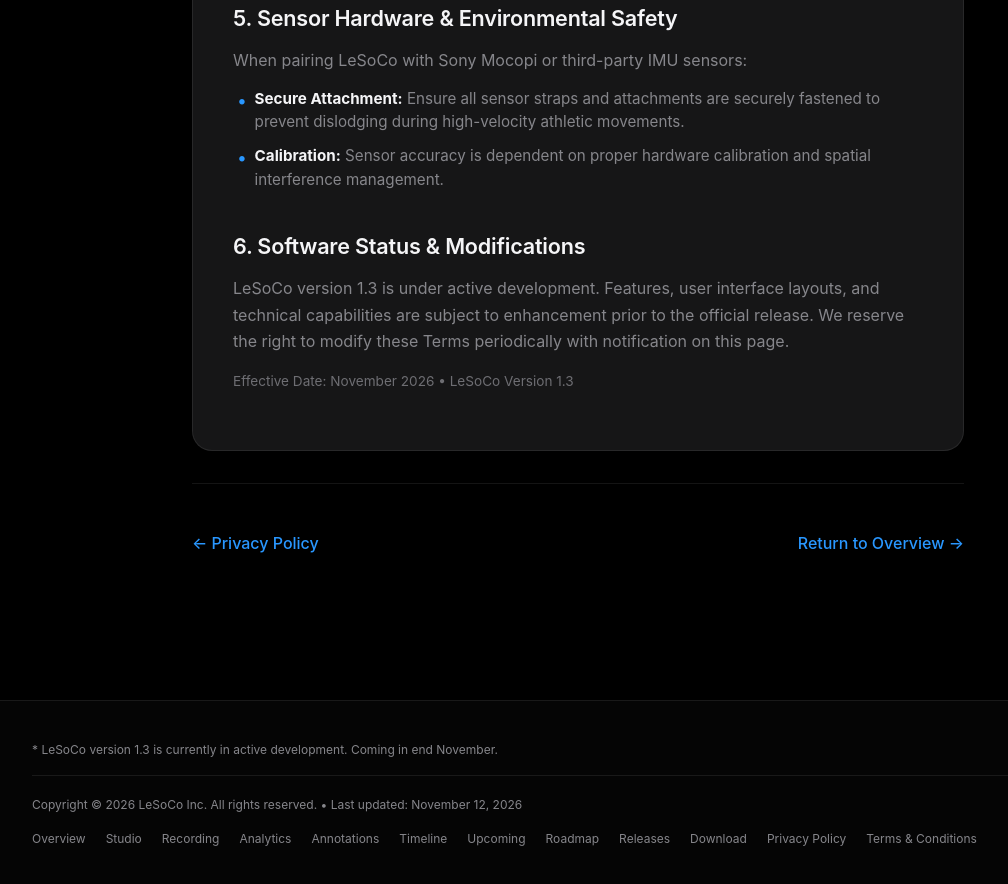
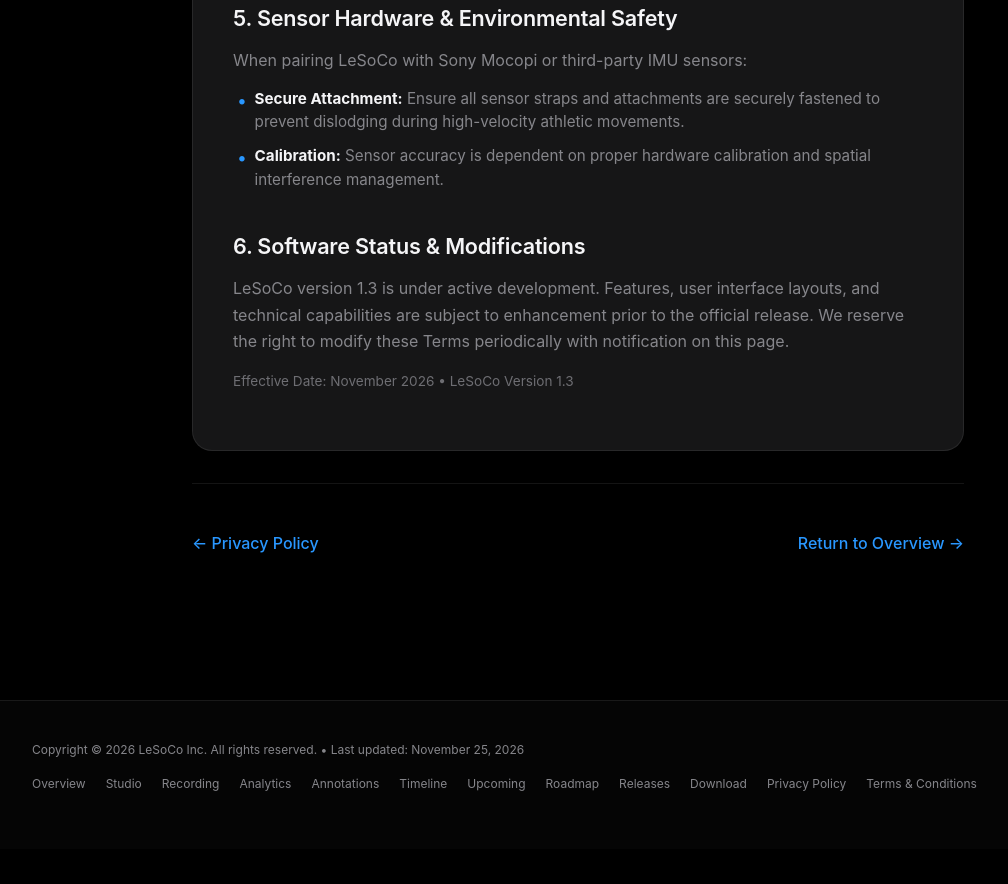
Before and after one commit to sniffuntidypond/LeSoCo-Website, a plain HTML site: page terms.html in a window 1280 px wide. Shown: the part 1564-2448 px from the top of the page, without its empty margins (62-1070 px from the left). After the commit the page ends 2413 px from the top, so only its background shows below. Drawn offline with Linux system fonts and the light colour scheme.

Commit message:
Update terms.html

```diff
--- a/terms.html
+++ b/terms.html
@@ -226,11 +226,8 @@
 
   <footer class="apple-footer">
     <div class="apple-container">
-      <div class="apple-footer-note">
-        * LeSoCo version 1.3 is currently in active development. Coming in end November.
-      </div>
       <div class="apple-footer-bottom">
-        <div>Copyright &copy; <span id="year"></span> LeSoCo Inc. All rights reserved. &bull; Last updated: November 12, 2026</div>
+        <div>Copyright &copy; <span id="year"></span> LeSoCo Inc. All rights reserved. &bull; Last updated: November 25, 2026</div>
         <div class="apple-footer-links">
           <a href="index.html">Overview</a>
           <a href="studio.html">Studio</a>
```
